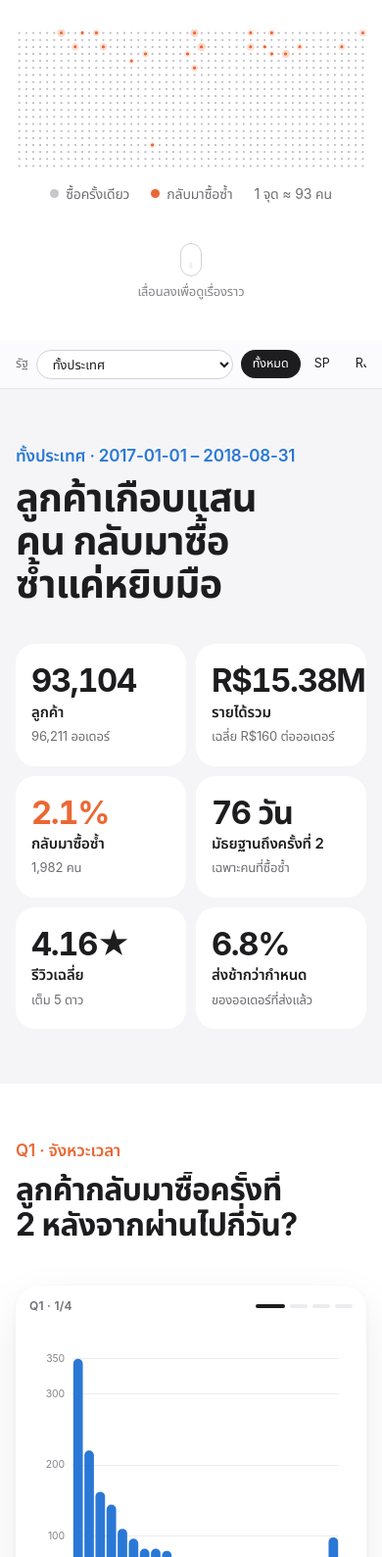
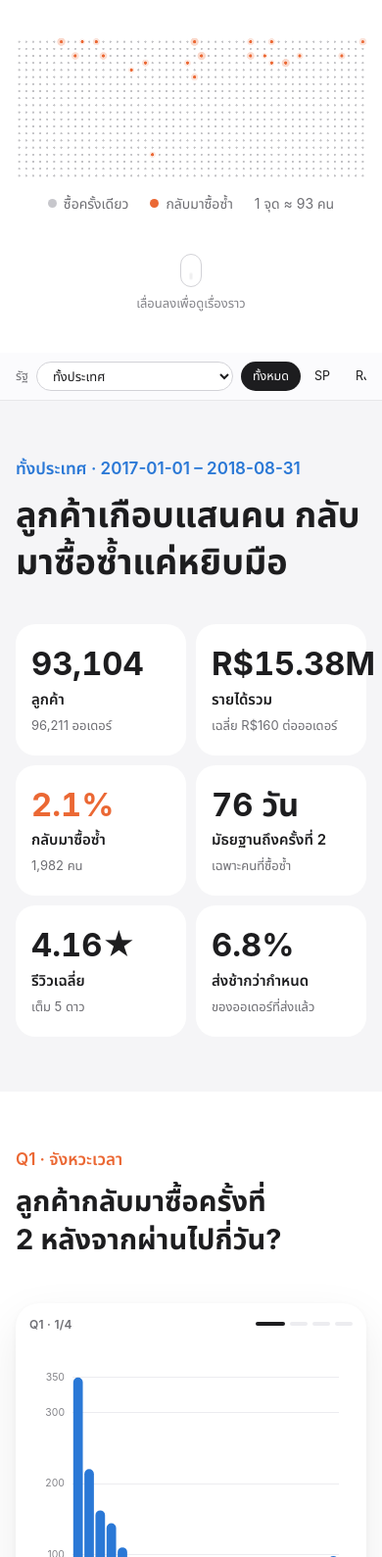
Before and after one commit to ccczz0/DataViz, a plain HTML site: page dashboard/index.html in a window 390 px wide. Shown: the part 411-2000 px from the top of the page at 98% size. Drawn offline with nearby package versions, Linux system fonts and the light colour scheme; animation ran at ten frames a second.

Commit message:
Fix Thai text rendering and chart label overlaps on mobile

```diff
--- a/dashboard/index.html
+++ b/dashboard/index.html
@@ -38,12 +38,14 @@ html { scroll-behavior: smooth; overflow-x: hidden; }
 @supports (overflow: clip) { html { overflow-x: clip; } }
 body {
   margin: 0; background: var(--bg); color: var(--fg); font-family: var(--font);
-  font-size: 17px; line-height: 1.5; letter-spacing: -0.01em;
+  font-size: 17px; line-height: 1.6; letter-spacing: normal;
   -webkit-font-smoothing: antialiased; text-rendering: optimizeLegibility;
   padding-left: max(16px, env(safe-area-inset-left, 0px)); padding-right: max(16px, env(safe-area-inset-right, 0px));
 }
 body::before { content: ""; position: fixed; inset: 0 0 auto; height: env(safe-area-inset-top, 0px); z-index: 40; background: var(--glass); }
-h1, h2, h3 { margin: 0; font-weight: 600; text-wrap: balance; letter-spacing: -0.022em; }
+/* Thai: no negative tracking (WebKit splits vowels/tone marks off their consonant when letter-spacing ≠ 0)
+   and line-heights ≥ 1.3 so stacked marks of two wrapped lines don't collide or get clipped */
+h1, h2, h3 { margin: 0; font-weight: 600; text-wrap: balance; letter-spacing: normal; line-height: 1.35; }
 p { margin: 0; }
 .tnum { font-variant-numeric: tabular-nums; }
 .wrap { max-width: 1180px; margin: 0 auto; }
@@ -51,13 +53,13 @@ p { margin: 0; }
 section { padding-block: clamp(72px, 11vw, 140px); }
 .eyebrow { font-size: 17px; font-weight: 600; color: var(--orange); }
 .eyebrow.b { color: var(--blue); }
-.h-xl { font-size: clamp(40px, 6.4vw, 72px); line-height: 1.1; font-weight: 700; }
-.h-lg { font-size: clamp(32px, 4.8vw, 56px); line-height: 1.12; font-weight: 700; }
-.lead { font-size: clamp(19px, 2vw, 24px); line-height: 1.42; color: var(--fg-2); max-width: 36ch; font-weight: 500; }
+.h-xl { font-size: clamp(36px, 6vw, 68px); line-height: 1.32; font-weight: 700; }
+.h-lg { font-size: clamp(29px, 4.6vw, 52px); line-height: 1.34; font-weight: 700; }
+.lead { font-size: clamp(19px, 2vw, 24px); line-height: 1.6; color: var(--fg-2); max-width: 36ch; font-weight: 500; }
 .grad { background: linear-gradient(90deg, #2a78d6 0%, #8a5cf0 50%, #eb6834 100%); -webkit-background-clip: text; background-clip: text; color: transparent; }
 
 /* scroll-linked text light-up (Apple style). Default = fully lit; JS drives --rp in both scroll directions. */
-.lit { --rp: 100%; background: linear-gradient(90deg, var(--fg) var(--rp), var(--mute) calc(var(--rp) + 12%)); -webkit-background-clip: text; background-clip: text; color: transparent; padding-bottom: .08em; }
+.lit { --rp: 100%; background: linear-gradient(90deg, var(--fg) var(--rp), var(--mute) calc(var(--rp) + 12%)); -webkit-background-clip: text; background-clip: text; color: transparent; padding-block: .06em .1em; }
 
 /* entrance/exit motion — replays every time an element crosses the viewport, scrolling down or up */
 .fx { transition: transform 1s var(--ease-out), opacity 1s var(--ease-out), filter 1s var(--ease-out); }
@@ -99,7 +101,7 @@ select:focus-visible, .pill:focus-visible, summary:focus-visible { outline: 2px
 .specs, .trio { display: grid; grid-template-columns: repeat(3, minmax(0, 1fr)); gap: 14px; margin-top: 56px; }
 .spec { background: var(--card); border-radius: 26px; padding: 30px 26px; display: flex; flex-direction: column; gap: 6px; min-width: 0; }
 .trio .spec { background: var(--band); }
-.spec .v { font-size: clamp(38px, 4.8vw, 58px); font-weight: 700; letter-spacing: -0.04em; line-height: 1.05; font-variant-numeric: tabular-nums; }
+.spec .v { font-size: clamp(36px, 4.6vw, 56px); font-weight: 700; letter-spacing: normal; line-height: 1.25; font-variant-numeric: tabular-nums; }
 .spec .k { font-size: 17px; font-weight: 600; }
 .spec .s { font-size: 14px; color: var(--fg-2); }
 .spec.hot .v { color: var(--orange); }
@@ -122,7 +124,7 @@ select:focus-visible, .pill:focus-visible, summary:focus-visible { outline: 2px
 .layer.out { transform: scale(.9); }
 .layer .chart { width: 100%; height: 100%; }
 .lower { position: relative; display: block; width: fit-content; max-width: calc(100% - 36px); margin: 4px 18px 18px; background: rgba(29,29,31,.9); color: #fff;
-  border-radius: 14px; padding: 9px 14px; font-size: 14px; font-weight: 500; line-height: 1.35; transition: transform .55s var(--ease-out), opacity .4s; }
+  border-radius: 14px; padding: 9px 14px; font-size: 14px; font-weight: 500; line-height: 1.55; transition: transform .55s var(--ease-out), opacity .4s; }
 .lower:empty { display: none; }
 .lower.swap { transform: translateY(30%); opacity: 0; transition-duration: .25s; }
 .lower b { color: #ffb08f; font-weight: 600; }
@@ -136,10 +138,10 @@ select:focus-visible, .pill:focus-visible, summary:focus-visible { outline: 2px
 .step.on { border-color: var(--orange); }
 .step.on > * { opacity: 1; transform: none; }
 .step.on > :nth-child(2) { transition-delay: .07s; } .step.on > :nth-child(3) { transition-delay: .14s; }
-.step .n { font-size: clamp(44px, 5.2vw, 64px); font-weight: 700; letter-spacing: -0.045em; line-height: 1.05; font-variant-numeric: tabular-nums; }
+.step .n { font-size: clamp(42px, 5vw, 60px); font-weight: 700; letter-spacing: normal; line-height: 1.25; font-variant-numeric: tabular-nums; }
 .step .n.o { color: var(--orange); } .step .n.b { color: var(--blue); }
-.step h3 { font-size: 22px; font-weight: 600; margin-top: 6px; letter-spacing: -0.02em; }
-.step p { font-size: 16px; color: var(--fg-2); margin-top: 8px; line-height: 1.55; }
+.step h3 { font-size: 22px; font-weight: 600; margin-top: 6px; }
+.step p { font-size: 16px; color: var(--fg-2); margin-top: 8px; line-height: 1.7; }
 .no-io .step > * { opacity: 1; transform: none; }
 
 /* ---------- callout / playbook */
@@ -150,8 +152,8 @@ select:focus-visible, .pill:focus-visible, summary:focus-visible { outline: 2px
 .plays { display: grid; grid-template-columns: repeat(3, minmax(0, 1fr)); gap: 14px; margin-top: 28px; }
 .play { background: var(--band); border-radius: 26px; padding: 30px 26px; display: flex; flex-direction: column; gap: 10px; min-width: 0; }
 .play .when { font-size: 14px; font-weight: 600; color: var(--orange); }
-.play h3 { font-size: 24px; letter-spacing: -0.025em; }
-.play p { color: var(--fg-2); font-size: 16px; line-height: 1.55; }
+.play h3 { font-size: 24px; }
+.play p { color: var(--fg-2); font-size: 16px; line-height: 1.7; }
 .timeline { margin-top: 56px; }
 .timeline svg { width: 100%; height: 84px; display: block; overflow: visible; }
 .timeline .draw { stroke-dasharray: 1000; stroke-dashoffset: 1000; transition: stroke-dashoffset 1.6s var(--ease); }
@@ -450,9 +452,9 @@ footer { padding-block: 28px 56px; border-top: 1px solid var(--hair); font-size:
       const pts = g.cdf.map((v, i) => [i * 3, v]);
       const ok = g.p50 != null, xmax = p50 ? 180 : 360;
       const marks = [];
-      if (!full && ok) marks.push({ coord: [g.p50, 50], name: `50% · ${g.p50} วัน`, itemStyle: { color: "#fff", borderColor: tail ? C.fg3 : C.orange, borderWidth: 3 }, label: { position: "top" } });
+      if (!full && ok) marks.push({ coord: [g.p50, 50], name: `50% · ${g.p50} วัน`, itemStyle: { color: "#fff", borderColor: tail ? C.fg3 : C.orange, borderWidth: 3 }, label: { position: "right", distance: 12 } });
       if (tail && g.p75 != null) marks.push({ coord: [g.p75, 75], name: `75% · ${g.p75} วัน`, itemStyle: { color: "#fff", borderColor: C.orange, borderWidth: 3 }, label: { position: "left", distance: 10 } });
-      return { ...A, grid: { left: 52, right: 26, top: 40, bottom: 50 },
+      return { ...A, grid: { left: 52, right: 26, top: tail ? 52 : 40, bottom: 50 },
         tooltip: { ...tip, trigger: "axis", formatter: ps => `<b>ภายใน ${ps[0].value[0]} วัน</b><br>กลับมาแล้ว ${fmt(ps[0].value[1], 1)}% ของคนที่ซื้อซ้ำ` },
         xAxis: { type: "value", min: 0, max: xmax, interval: p50 ? 30 : 60, axisLabel: ax, axisLine, splitLine: { show: false }, ...xName("วันหลังซื้อครั้งแรก") },
         yAxis: { type: "value", min: 0, max: 100, interval: 25, axisLabel: { ...ax, formatter: v => v + "%" }, splitLine: split },
@@ -460,8 +462,8 @@ footer { padding-block: 28px 56px; border-top: 1px solid var(--hair); font-size:
           markPoint: { symbol: "circle", symbolSize: 14, label: { show: true, distance: 10, color: C.fg, fontWeight: 600, fontSize: 13, fontFamily: C.font, formatter: p => p.name }, data: marks },
           markLine: { silent: true, symbol: "none", lineStyle: { type: [4, 4], color: C.fg3 }, label: { show: false }, data: !full && ok ? [[{ coord: [g.p50, 0] }, { coord: [g.p50, 50] }], [{ coord: [0, 50] }, { coord: [g.p50, 50] }]] : [] },
           markArea: { silent: true, itemStyle: { color: "rgba(235,104,52,.12)", borderColor: C.orange, borderWidth: 1, borderType: [4, 4] },
-            label: { show: true, position: "insideTopLeft", distance: 8, color: C.orange, fontWeight: 600, fontSize: 12.5, lineHeight: 17, fontFamily: C.font },
-            data: tail && g.p75 != null ? [[{ coord: [g.p75, 75], name: `อีก 25% ยังไม่กลับมา\nทยอยมาหลังวันที่ ${g.p75}` }, { coord: [360, 100] }]] : [] } }] };
+            label: { show: true, position: "top", distance: 4, color: C.orange, fontWeight: 600, fontSize: NARROW() ? 11.5 : 12.5, lineHeight: NARROW() ? 16 : 18, fontFamily: C.font },   // above the box: the curve runs through its inside
+            data: tail && g.p75 != null ? [[{ coord: [g.p75, 75], name: NARROW() ? `อีก 25%\nมาหลังวันที่ ${g.p75}` : `อีก 25% ยังไม่กลับมา\nทยอยมาหลังวันที่ ${g.p75}` }, { coord: [360, 100] }]] : [] } }] };
     },
     volume(d, mode) {
       // returning: zoom to the last 11 months and un-stack, so the orange repeat-purchase bars are big enough to read
@@ -488,7 +490,9 @@ footer { padding-block: 28px 56px; border-top: 1px solid var(--hair); font-size:
         series: [{ type: "line", data: m.late_pct, smooth: .25, symbol: "circle", symbolSize: 7, lineStyle: { width: 3, color: C.orange }, itemStyle: { color: C.orange, borderColor: "#fff", borderWidth: 2 }, areaStyle: { color: grad("235,104,52", .25) },
           markPoint: { symbol: "circle", symbolSize: 12, itemStyle: { color: "#fff", borderColor: C.orange, borderWidth: 3 },
             label: { show: true, position: "top", distance: 8, color: C.fg, fontWeight: 600, fontSize: 12.5, fontFamily: C.font, formatter: p => p.name },
-            data: peaks.map(i => ({ coord: [i, m.late_pct[i]], name: `${lbl[i]} · ${fmt(m.late_pct[i], 1)}%` })) } }] };
+            // a peak whose neighbour is higher gets its label on the far side, so the text doesn't sit on the line
+            data: peaks.map(i => { const l = m.late_pct[i - 1] ?? 0, r = m.late_pct[i + 1] ?? 0, side = r > m.late_pct[i] ? "left" : l > m.late_pct[i] ? "right" : "top";
+              return { coord: [i, m.late_pct[i]], name: side === "top" ? `${lbl[i]} · ${fmt(m.late_pct[i], 1)}%` : `${lbl[i]}\n${fmt(m.late_pct[i], 1)}%`, label: { position: side, distance: 10, align: side === "left" ? "right" : side === "right" ? "left" : "center", lineHeight: 17 } }; }) } }] };
     },
     review(d, mode) {
       // full → mark: the axis zooms into Sep 2017 – May 2018 so both dips fill the frame
@@ -500,10 +504,15 @@ footer { padding-block: 28px 56px; border-top: 1px solid var(--hair); font-size:
       const areas = i0 >= 0 && i1 >= 0 ? [[{ xAxis: i0, name: narrow && !zoom ? "" : "Black Friday" }, { xAxis: i0 + 1 }], [{ xAxis: i1, name: narrow && !zoom ? "ส่งช้า" : "ส่งช้าพุ่ง" }, { xAxis: i1 + 1 }]] : [];
       return { ...A, grid: { left: 52, right: 18, top: 44, bottom: 40 },
         tooltip: { ...tip, trigger: "axis", formatter: ps => { const i = ps[0].dataIndex; return `<b>${lbl[i]}</b><br>รีวิวเฉลี่ย ${fmt(m.avg_review[i], 2)}★<br>ส่งช้า ${fmt(m.late_pct[i], 1)}%`; } },
-        xAxis: { type: "category", data: lbl, boundaryGap: false, min: zoom ? Math.max(0, i0 - 2) : 0, max: zoom ? Math.min(n - 1, i1 + 3) : n - 1, axisLabel: { ...ax, interval: zoom ? 0 : (NARROW() ? 3 : 2) }, axisLine, axisTick: { show: false } },
-        yAxis: { type: "value", min: lo, max: hi, interval: .1, axisLabel: { ...ax, formatter: v => v.toFixed(1) + "★" }, splitLine: split },
-        series: [{ type: "line", data: m.avg_review, smooth: .25, symbol: "circle", symbolSize: zoom ? 10 : 7, lineStyle: { width: zoom ? 4 : 3, color: C.blue }, itemStyle: { color: C.blue, borderColor: "#fff", borderWidth: 2 },
-          label: lab({ show: zoom, position: "bottom", distance: 8, fontSize: 12, formatter: x => fmt(x.value, 2) }),
+        xAxis: { type: "category", data: lbl, boundaryGap: false, min: zoom ? Math.max(0, i0 - 2) : 0, max: zoom ? Math.min(n - 1, i1 + 3) : n - 1, axisLabel: { ...ax, interval: zoom ? (NARROW() ? 1 : 0) : (NARROW() ? 3 : 2) }, axisLine, axisTick: { show: false } },
+        yAxis: { type: "value", min: lo, max: hi, interval: NARROW() ? .2 : .1, axisLabel: { ...ax, formatter: v => v.toFixed(1) + "★" }, splitLine: split },
+        series: [{ type: "line", smooth: .25, symbol: "circle", symbolSize: zoom ? 10 : 7, lineStyle: { width: zoom ? 4 : 3, color: C.blue }, itemStyle: { color: C.blue, borderColor: "#fff", borderWidth: 2 },
+          // in the zoomed view label each month above or below the line (local highs above, lows below);
+          // on phones only the two dips, otherwise neighbouring labels collide
+          data: m.avg_review.map((v, i) => { const a = m.avg_review[i - 1] ?? v, b = m.avg_review[i + 1] ?? v, low = v <= (a + b) / 2;
+            const isDip = v != null && v < a && v < b, inView = i >= i0 - 2 && i <= i1 + 3;
+            return { value: v, label: { show: zoom && inView && (!narrow || isDip), position: low ? "bottom" : "top" } }; }),
+          label: lab({ show: false, distance: 8, fontSize: 12, formatter: x => fmt(x.value, 2) }),
           markArea: { silent: true, itemStyle: { color: "rgba(235,104,52,.12)" }, label: { show: true, position: "insideTop", distance: 6, color: C.orange, fontWeight: 600, fontSize: 12, fontFamily: C.font }, data: areas } }] };
     },
     seg(d) {
@@ -538,7 +547,7 @@ footer { padding-block: 28px 56px; border-top: 1px solid var(--hair); font-size:
             markPoint: { symbol: "rect", symbolSize: 0, label: { show: true, color: C.fg3, fontSize: 11.5, fontFamily: C.font, formatter: "เส้นที่ทุกคนจ่ายเท่ากัน" }, data: zoom ? [] : [{ coord: [72, 64] }] } },
           { type: "line", data: pts, showSymbol: false, smooth: .2, lineStyle: { width: 3, color: C.orange }, z: 2, areaStyle: { color: grad("235,104,52", .18) },
             markPoint: { symbol: "circle", symbolSize: 14, itemStyle: { color: "#fff", borderColor: C.orange, borderWidth: 3 },
-              label: { show: true, position: zoom ? "right" : "top", distance: 10, color: C.fg, fontSize: 13, fontWeight: 600, fontFamily: C.font, formatter: `top 10% → ${fmt(top, 0)}%` }, data: [{ coord: [10, top] }] } },
+              label: { show: true, position: "right", distance: 10, color: C.fg, fontSize: 13, fontWeight: 600, fontFamily: C.font, formatter: `top 10% → ${fmt(top, 0)}%` }, data: [{ coord: [10, top] }] } },
         ] };
     },
     delay(d, mode) {
@@ -553,12 +562,12 @@ footer { padding-block: 28px 56px; border-top: 1px solid var(--hair); font-size:
     },
     scatter() {
       const rows = D.state_table, maxC = Math.max(...rows.map(r => r.customers));
-      const show = new Set([...rows].sort((a, b) => b.customers - a.customers).slice(0, 4).map(x => x.state)
+      const show = new Set([...rows].sort((a, b) => b.customers - a.customers).slice(0, NARROW() ? 2 : 4).map(x => x.state)   // fewer name tags on phones: the big cluster overlaps
         .concat([...rows].sort((a, b) => b.late_pct - a.late_pct).slice(0, 3).map(x => x.state)).concat([cur]));
       return { ...A, grid: { left: 50, right: 30, top: 30, bottom: 48 },
         tooltip: { ...tip, trigger: "item", formatter: x => { const s = rows[x.dataIndex]; return `<b>${s.state} · ${ST[s.state] || ""}</b><br>ส่งช้า ${fmt(s.late_pct, 1)}% · รีวิว ${fmt(s.avg_review, 2)}★<br>ลูกค้า ${fmt(s.customers)} คน · ซื้อซ้ำ ${fmt(s.repeat_rate, 1)}%<br><span style="color:${C.fg2}">คลิกเพื่อกรองรัฐนี้</span>`; } },
         xAxis: { type: "value", min: 0, axisLabel: { ...ax, formatter: v => v + "%" }, axisLine, splitLine: split, ...xName("% ออเดอร์ที่ส่งช้า") },
-        yAxis: { type: "value", min: v => Math.floor(v.min * 10) / 10 - .05, max: v => Math.ceil(v.max * 10) / 10 + .05, axisLabel: { ...ax, formatter: v => v.toFixed(1) + "★" }, splitLine: split },
+        yAxis: { type: "value", min: v => Math.floor(v.min * 10 - .5) / 10, max: v => Math.ceil(v.max * 10 + .5) / 10, interval: NARROW() ? .2 : .1, axisLabel: { ...ax, formatter: v => v.toFixed(1) + "★" }, splitLine: split },
         series: [{ type: "scatter", cursor: "pointer", animationDelay: i => i * 25, emphasis: { scale: 1.25 },
           data: rows.map(s => ({ value: [s.late_pct, s.avg_review], name: s.state, symbolSize: 8 + 34 * Math.sqrt(s.customers / maxC),
             itemStyle: { color: s.state === cur ? C.orange : "rgba(42,120,214,.55)", borderColor: "#fff", borderWidth: 2 },
```
Also changed, not shown: docs/index.html (+34 -25 lines).
